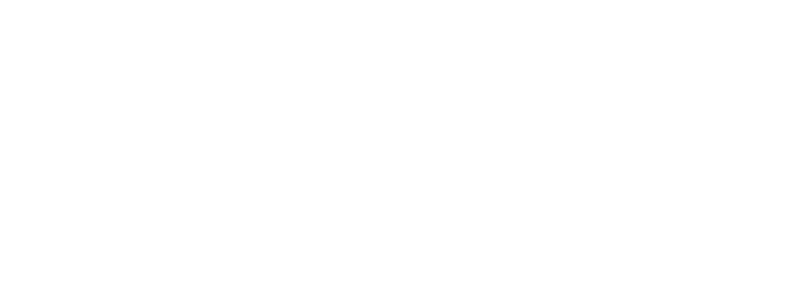
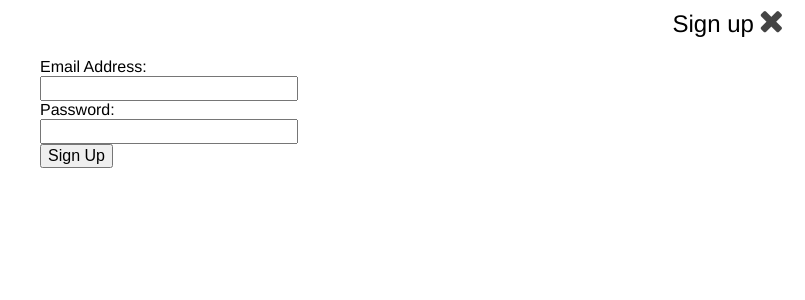
Before and after one commit to dabowheel/displaytime, a Vue app: page /register in a window 1280 px wide. Shown: the top 300 px of the page, without its empty margins (475-1280 px from the left). Built offline with nearby package versions, Linux system fonts and the light colour scheme.

Commit message:
register

```diff
--- a/src/Register.vue
+++ b/src/Register.vue
@@ -1,15 +1,38 @@
 <template>
-    <div id="register">
-        <label>Email Address:</label>
-        <input type='text' v-model='email'/>
-        <label>Password:</label>
-        <input type='password' v-model='password'/>
+  <div id="register">
+    <div class="form-group">
+      <label>Email Address:</label>
+      <input type='text' class="register-field" v-model='email'/>
+      <label>Password:</label>
+      <input type='password' class="register-field" v-model='password'/>
     </div>
+    <div class="form-group">
+      <button>Sign Up</button>
+    </div>
+  </div>
 </template>
+
 <script>
-    export default {
-        name: 'Register'
-    };
+  export default {
+    data () {
+      return {
+        email: "",
+        password: ""
+      }
+    }
+  };
 </script>
+
 <style>
+  #id {
+    text-align: center;
+    width: 100%;
+  }
+  .form-group {
+    width: 250px;
+    margin: 0 auto;
+  }
+  .register-field {
+    width: 100%;
+  }
 </style>
--- a/src/Toolbar.vue
+++ b/src/Toolbar.vue
@@ -1,11 +1,12 @@
 <template>
   <div id="toolbar" class="toolbar">
     <div id="toolbar-links" class="toolbar-links">
-    <a v-if="$route.path == '/'" href="#" class="btn toolbar-link click-link" title="sign up">Sign up</a>
+    <router-link v-if="$route.path == '/'" to="/register" class="btn toolbar-link click-link" title="sign up">Sign up</router-link>
     <a v-if="$route.path == '/'" href="#" class="btn toolbar-link click-link" title="login">Login</a>
     <span v-if="$route.path == '/settings'" class="header">Settings</span>
+    <span v-if="$route.path == '/register'" class="header">Sign up</span>
     <router-link v-if="$route.path == '/'" to="/settings" class="btn toolbar-link" title="show settings"><i class="fa fa-cog fa-2x click-icon settings-nav" aria-hidden="true"></i></router-link>
-    <router-link v-if="$route.path == '/settings'" to="/" class="btn toolbar-link" title="close settings"><i class="fa fa-times fa-2x click-icon settings-nav" aria-hidden="true"></i></router-link>
+    <router-link v-if="$route.path != '/'" to="/" class="btn toolbar-link" title="close settings"><i class="fa fa-times fa-2x click-icon settings-nav" aria-hidden="true"></i></router-link>
     </div>
   </div>
 </template>
--- a/src/main.js
+++ b/src/main.js
@@ -4,6 +4,7 @@
 import moment from 'moment'
 import App from './App.vue'
 import Settings from './Settings.vue'
+import Register from './Register.vue'
 
 Vue.use(VueRouter)
 Vue.use(Vuex)
@@ -12,6 +13,10 @@
   {
     path: '/settings',
     component: Settings
+  },
+  {
+    path: '/register',
+    component: Register
   }
 ];
 const router = new VueRouter({
```
